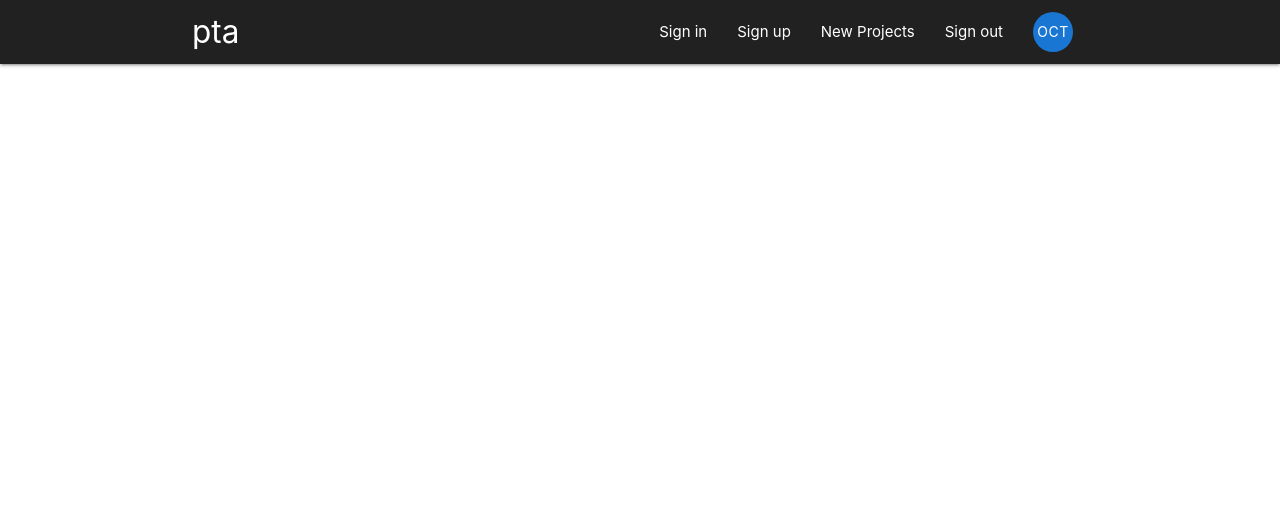
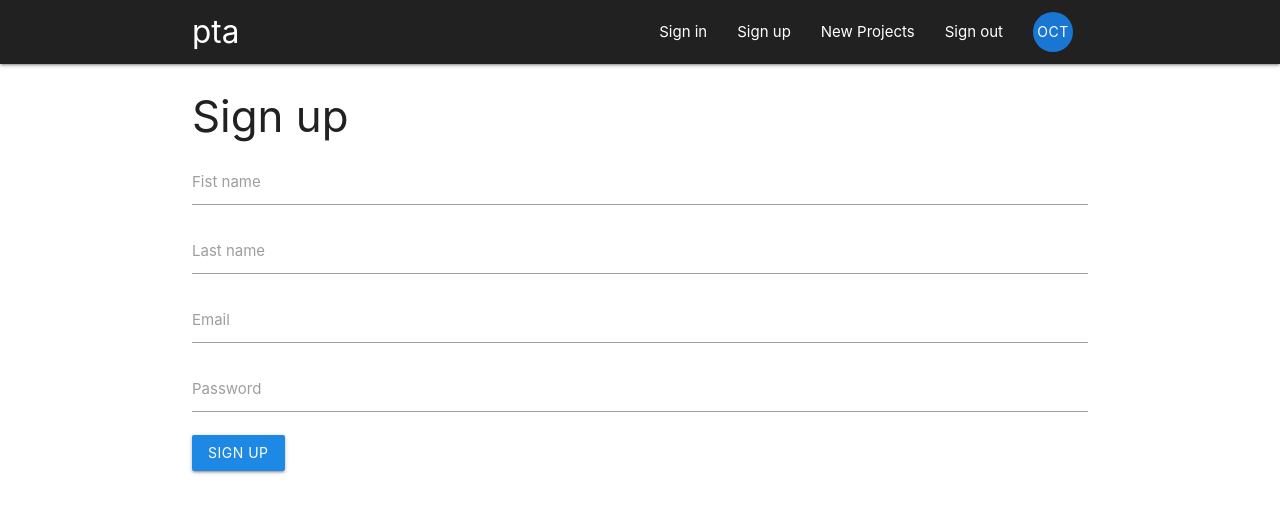
Before and after one commit to tasyurek/react.js-project-table-app, a React (Create React App) app: page /signup in a window 1280 px wide. Shown: the top 512 px of the page. Built offline with nearby package versions, Linux system fonts and the light colour scheme.

Commit message:
Add SignIn & SignUp

```diff
--- a/public/index.html
+++ b/public/index.html
@@ -43,5 +43,8 @@
       To begin the development, run `npm start` or `yarn start`.
       To create a production bundle, use `npm run build` or `yarn build`.
     -->
+
+    <!-- Compiled and minified JavaScript -->
+    <script src="https://cdnjs.cloudflare.com/ajax/libs/materialize/1.0.0/js/materialize.min.js"></script>
   </body>
 </html>
--- a/src/App.js
+++ b/src/App.js
@@ -4,6 +4,8 @@ import Navbar from "./components/layout/Navbar";
 import DashBoard from "./components/dashboard/Dashboard";
 import "./index.css";
 import ProjectDetails from "./components/projects/ProjectDetails";
+import SignIn from "./components/auth/SignIn";
+import SignUp from "./components/auth/SignUp";
 
 class App extends Component {
   render() {
@@ -14,6 +16,8 @@ class App extends Component {
           <Switch>
             <Route exact path="/" component={DashBoard} />
             <Route path="/project/:id" component={ProjectDetails} />
+            <Route path="/signin" component={SignIn} />
+            <Route path="/signup" component={SignUp} />
           </Switch>
         </div>
       </BrowserRouter>
--- a/src/components/auth/Signin.js
+++ b/src/components/auth/Signin.js
@@ -0,0 +1,41 @@
+import React, { Component } from "react";
+
+class SignIn extends Component {
+  state = {
+    email: "",
+    password: ""
+  };
+
+  handleChange = params => {
+    this.setState({
+      [params.target.id]: params.target.value
+    });
+  };
+  handleSubmit = params => {
+    params.preventDefault();
+    console.log(this.state);
+  };
+
+  render() {
+    return (
+      <div className="container">
+        <h3>Sign in</h3>
+        <form className="form" onSubmit={this.handleSubmit}>
+          <div className="input-field">
+            <input type="email" id="email" onChange={this.handleChange} />
+            <label htmlFor="email">Email</label>
+          </div>
+          <div className="input-field">
+            <input type="password" id="password" onChange={this.handleChange} />
+            <label htmlFor="password">Password</label>
+          </div>
+          <div className="input-field">
+            <button className="btn blue darken-1">Sign in</button>
+          </div>
+        </form>
+      </div>
+    );
+  }
+}
+
+export default SignIn;
--- a/src/components/auth/Signup.js
+++ b/src/components/auth/Signup.js
@@ -0,0 +1,52 @@
+import React, { Component } from "react";
+
+class SignUp extends Component {
+  state = {
+    firstName: "",
+    lastName: "",
+    email: "",
+    password: ""
+  };
+
+  handleChange = params => {
+    this.setState({
+      [params.target.id]: params.target.value
+    });
+  };
+  handleSubmit = params => {
+    params.preventDefault();
+    console.log(this.state);
+  };
+
+  render() {
+    return (
+      <div className="container">
+        <h3>Sign up</h3>
+
+        <form className="form" onSubmit={this.handleSubmit}>
+          <div className="input-field">
+            <input type="text" id="firstName" onChange={this.handleChange} />
+            <label htmlFor="firstName">Fist name</label>
+          </div>
+          <div className="input-field">
+            <input type="text" id="lastName" onChange={this.handleChange} />
+            <label htmlFor="lastName">Last name</label>
+          </div>
+          <div className="input-field">
+            <input type="email" id="email" onChange={this.handleChange} />
+            <label htmlFor="email">Email</label>
+          </div>
+          <div className="input-field">
+            <input type="password" id="password" onChange={this.handleChange} />
+            <label htmlFor="password">Password</label>
+          </div>
+          <div className="input-field">
+            <button className="btn blue darken-1">Sign up</button>
+          </div>
+        </form>
+      </div>
+    );
+  }
+}
+
+export default SignUp;
--- a/src/components/dashboard/Notifications.js
+++ b/src/components/dashboard/Notifications.js
@@ -1,5 +1,4 @@
 import React from "react";
-import { noConflict } from "q";
 
 const Notifications = () => {
   return (
--- a/src/components/layout/SignedInLinks.js
+++ b/src/components/layout/SignedInLinks.js
@@ -3,7 +3,7 @@ import { NavLink } from "react-router-dom";
 
 const SignedInLinks = () => {
   return (
-    <ul className="right">
+    <ul className="right hide-on-med-and-down">
       <li>
         <NavLink to="/">New Projects</NavLink>
       </li>
--- a/src/components/layout/SignedOutLinks.js
+++ b/src/components/layout/SignedOutLinks.js
@@ -3,7 +3,7 @@ import { NavLink } from "react-router-dom";
 
 const SignedOutLinks = () => {
   return (
-    <ul className="right">
+    <ul className="right hide-on-med-and-down">
       <li>
         <NavLink to="/">Sign in</NavLink>
       </li>
```
